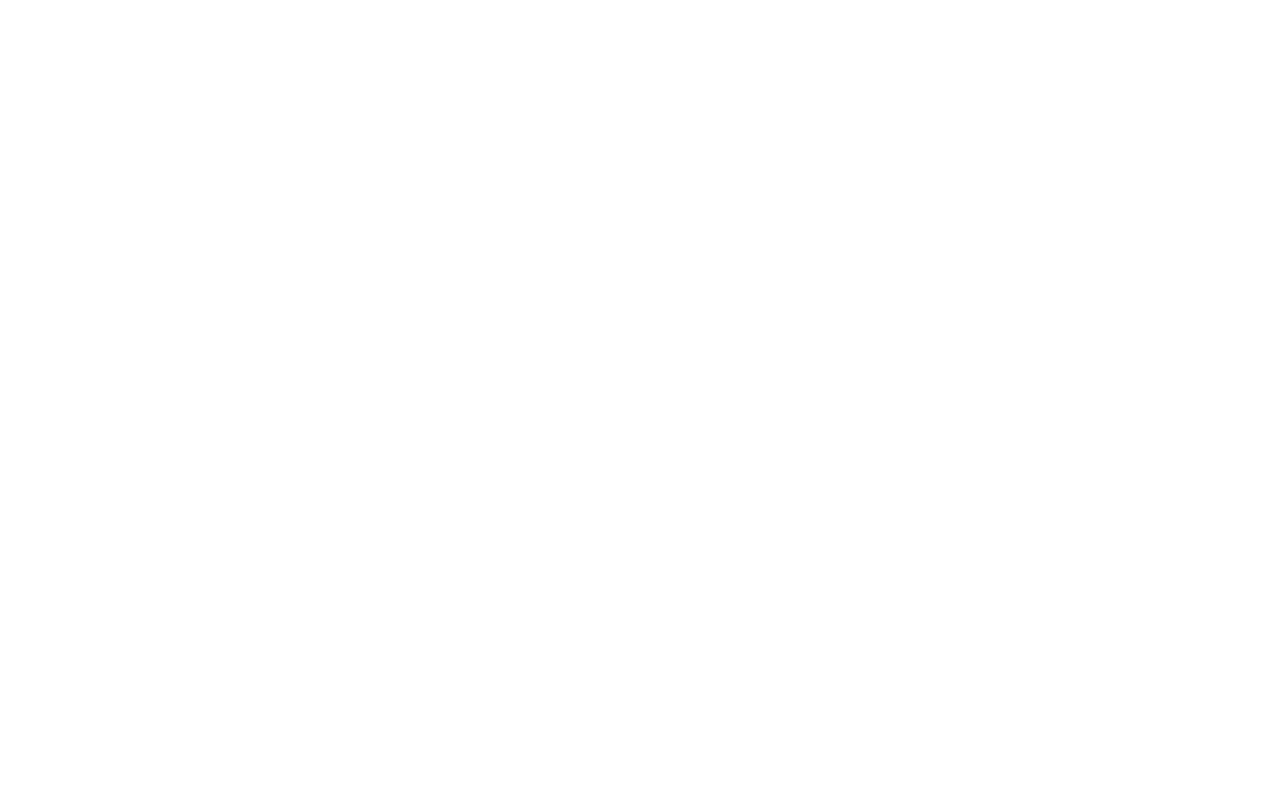
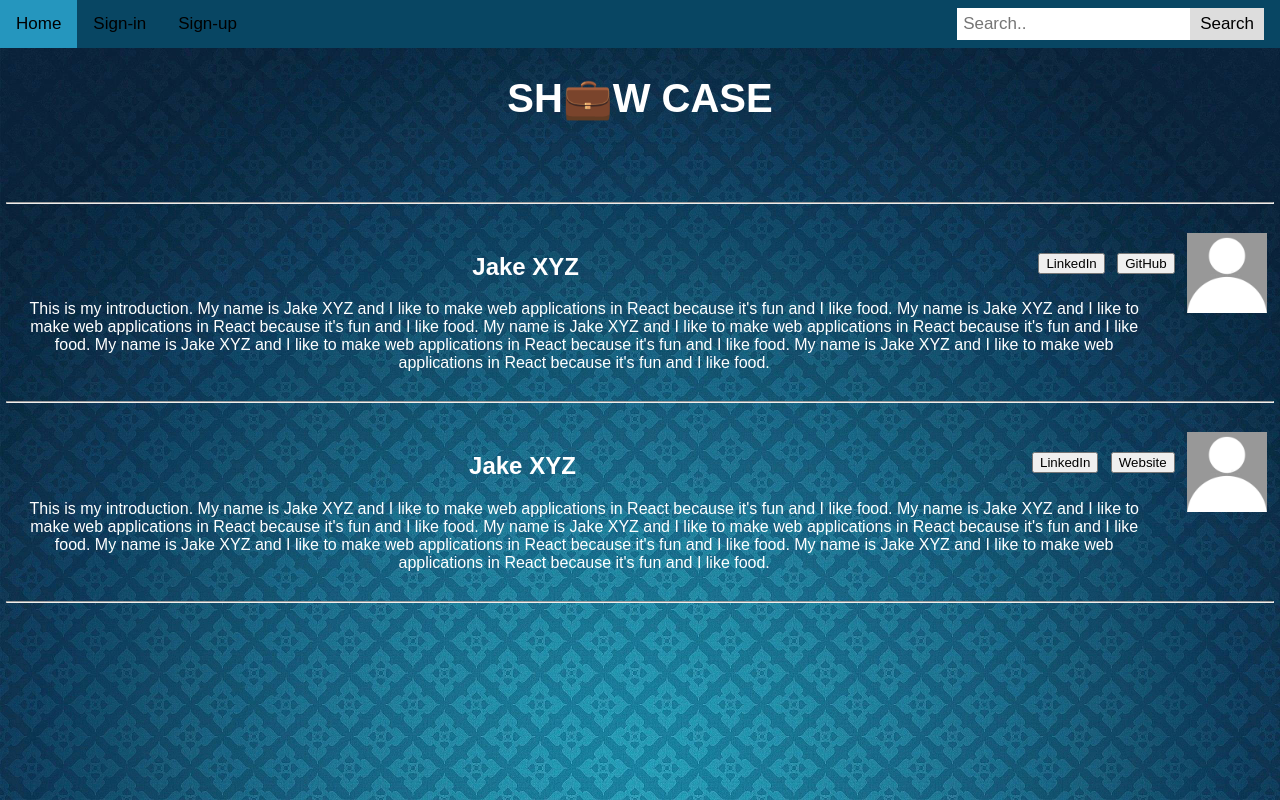
Before and after one commit to Hesham-E/ShowCase-FrontEnd, a React (Create React App) app: page /search in a window 1280 px wide. Before the commit this address had no page. Built offline with nearby package versions, Linux system fonts and the light colour scheme.

Commit message:
added nav bar and search page

```diff
--- a/package.json
+++ b/package.json
@@ -9,6 +9,8 @@
     "@testing-library/user-event": "^13.5.0",
     "axios": "^0.26.1",
     "bootstrap": "^5.1.3",
+    "install": "^0.13.0",
+    "npm": "^8.5.5",
     "react": "^17.0.2",
     "react-dom": "^17.0.2",
     "react-pro-sidebar": "^0.7.1",
--- a/src/App.js
+++ b/src/App.js
@@ -6,6 +6,8 @@
 import SignUpPage from './components/SignUpPage';
 import HomePage from './components/HomePage';
 import SideBar from './components/SideBar';
+
+import SearchPage from './components/SearchPage';
 import './App.css';
 
 
@@ -18,6 +20,8 @@
           <Route path="/login" element={<LoginPage />} />
           <Route path="/signup" element={<SignUpPage />} />
           <Route path="/profile" element={<ProfilePage />} />
+
+          <Route path="/search" element={<SearchPage />} />
         </Routes>
       </div>
     </React.Fragment>
--- a/src/components/HomePage.css
+++ b/src/components/HomePage.css
@@ -32,3 +32,80 @@
 .TitleDiv {
     margin-bottom: 10vh;
 }
+
+
+
+* {box-sizing: border-box;}
+
+body {
+  margin: 0;
+  font-family: Arial, Helvetica, sans-serif;
+}
+
+.topnav {
+  overflow: hidden;
+  background-color: #084663;
+}
+
+.topnav a {
+  float: left;
+  display: block;
+  color: black;
+  text-align: center;
+  padding: 14px 16px;
+  text-decoration: none;
+  font-size: 17px;
+}
+
+.topnav a:hover {
+  background-color: #2596be;
+  color: black;
+}
+
+.topnav a.active {
+  background-color: #2596be;
+  color: white;
+}
+
+.topnav .search-container {
+  float: right;
+}
+
+.topnav input[type=text] {
+  padding: 6px;
+  margin-top: 8px;
+  font-size: 17px;
+  border: none;
+}
+
+.topnav .search-container button {
+  float: right;
+  padding: 6px 10px;
+  margin-top: 8px;
+  margin-right: 16px;
+  background: #ddd;
+  font-size: 17px;
+  border: none;
+  cursor: pointer;
+}
+
+.topnav .search-container button:hover {
+  background: #2596be;
+}
+
+@media screen and (max-width: 600px) {
+  .topnav .search-container {
+    float: none;
+  }
+  .topnav a, .topnav input[type=text], .topnav .search-container button {
+    float: none;
+    display: block;
+    text-align: left;
+    width: 100%;
+    margin: 0;
+    padding: 14px;
+  }
+  .topnav input[type=text] {
+    border: 1px solid #ccc;
+  }
+}
--- a/src/components/HomePage.jsx
+++ b/src/components/HomePage.jsx
@@ -9,8 +9,20 @@
 
     return (
         <div className="HomePage">
+            <div class="topnav">
+                <a class="active" href="/">Home</a>
+                <a href="/login">Sign-in</a>
+                <a href="/signup">Sign-up</a>
+                <div class="search-container">
+                    <form action="/searchresults">
+                        <input type="text" placeholder="Search.." name="search"/>
+                        <button type="submit">Search</button>
+                    </form>
+                </div>
+            </div>
+
             <div className='TitleDiv'>
-            <span className="WebTitle">SHOW CASE</span>
+                <h1 className="WebTitle">SH&#128188;W CASE</h1>
             </div>
             <span className="IntroText">{siteGreeting}</span>
             <hr className="HeaderLine" />
--- a/src/components/SearchPage.css
+++ b/src/components/SearchPage.css
@@ -0,0 +1,104 @@
+.iconDetails {
+    margin-left:1%;
+    float:right;
+    height:80px;
+    width:80px;
+}
+
+.container2 {
+    width:auto;
+    height:auto;
+    align-content:left;
+    padding:1%;
+}
+
+.profile {
+    margin-left:1%;
+}
+
+.profileButtons {
+    float:right;
+    margin-left:1%;
+}
+
+.Name button:hover {
+  background-color: #2596be;
+  color: white;
+}
+
+.description {
+    margin-right: 10%;
+}
+
+
+
+
+* {box-sizing: border-box;}
+
+body {
+  margin: 0;
+  font-family: Arial, Helvetica, sans-serif;
+}
+
+.topnavsearch {
+  overflow: hidden;
+  background-color: #084663;
+}
+
+.topnavsearch a {
+  float: left;
+  display: block;
+  color: black;
+  text-align: center;
+  padding: 14px 16px;
+  text-decoration: none;
+  font-size: 17px;
+}
+
+.topnavsearch a:hover {
+  background-color: #2596be;
+  color: black;
+}
+
+.topnavsearch .search-container {
+  float: right;
+}
+
+.topnavsearch input[type=text] {
+  padding: 6px;
+  margin-top: 8px;
+  font-size: 17px;
+  border: none;
+}
+
+.topnavsearch .search-container button {
+  float: right;
+  padding: 6px 10px;
+  margin-top: 8px;
+  margin-right: 16px;
+  background: #ddd;
+  font-size: 17px;
+  border: none;
+  cursor: pointer;
+}
+
+.topnavsearch .search-container button:hover {
+  background: #2596be;
+}
+
+@media screen and (max-width: 600px) {
+  .topnavsearch .search-container {
+    float: none;
+  }
+  .topnavsearch a, .topnavsearch input[type=text], .topnavsearch .search-container button {
+    float: none;
+    display: block;
+    text-align: left;
+    width: 100%;
+    margin: 0;
+    padding: 14px;
+  }
+  .topnavsearch input[type=text] {
+    border: 1px solid #ccc;
+  }
+}
--- a/src/components/SearchPage.jsx
+++ b/src/components/SearchPage.jsx
@@ -3,6 +3,70 @@
 import "./GeneralStyles.css";
 
 function SearchPage() {
+    const profilePic = require("../images/DefaultProfilePicture.png");
+    let searchResultName = "Jake XYZ"
+    let personsIntroduction = "This is my introduction. My name is Jake XYZ and I like to make web applications in React because it's fun and I like food. My name is Jake XYZ and I like to make web applications in React because it's fun and I like food. My name is Jake XYZ and I like to make web applications in React because it's fun and I like food. My name is Jake XYZ and I like to make web applications in React because it's fun and I like food. My name is Jake XYZ and I like to make web applications in React because it's fun and I like food. "
+
+
+    return (
+        <div className="HomePage">
+            <div class="topnavsearch">
+                <a class="active" href="/">Home</a>
+                <a href="/login">Sign-in</a>
+                <a href="/signup">Sign-up</a>
+                <div class="search-container">
+                    <form action="/searchresults">
+                        <input type="text" placeholder="Search.." name="search"/>
+                        <button type="submit">Search</button>
+                    </form>
+                </div>
+            </div>
+
+            <div className='TitleDiv'>
+                <h1 className="WebTitle">SH&#128188;W CASE</h1>
+            </div>
+            <hr className="HeaderLine" />
+
+            <div class='container2'>
+                <div>
+                    <img className='iconDetails' src={profilePic} alt="" />
+                </div>
+                <div class="profile">
+                    <h2 className="Name">
+                        {searchResultName}
+                        <button class="profileButtons" onClick="http://localhost:3000/" >
+                            <label>GitHub</label>
+                        </button>
+                        <button class="profileButtons" onClick="http://localhost:3000/" >
+                            <label>LinkedIn</label>
+                        </button>
+                    </h2>
+                    <div class="description">{personsIntroduction}</div>
+                </div>
+            </div>
+            <hr className="HeaderLine" />
+
+            <div class='container2'>
+                <div>
+                    <img className='iconDetails' src={profilePic} alt="" />
+                </div>
+                <div class="profile">
+                    <h2 className="Name">
+                        {searchResultName}
+                        <button class="profileButtons" onClick="http://localhost:3000/" >
+                            <label>Website</label>
+                        </button>
+                        <button class="profileButtons" onClick="http://localhost:3000/" >
+                            <label>LinkedIn</label>
+                        </button>
+                    </h2>
+                    <div class="description">{personsIntroduction}</div>
+                </div>
+            </div>
+            <hr className="HeaderLine" />
+
+        </div>
+    )
 
 }
 
```
Also changed, not shown: 1 other file (tests, documents, lock files or other folders).
